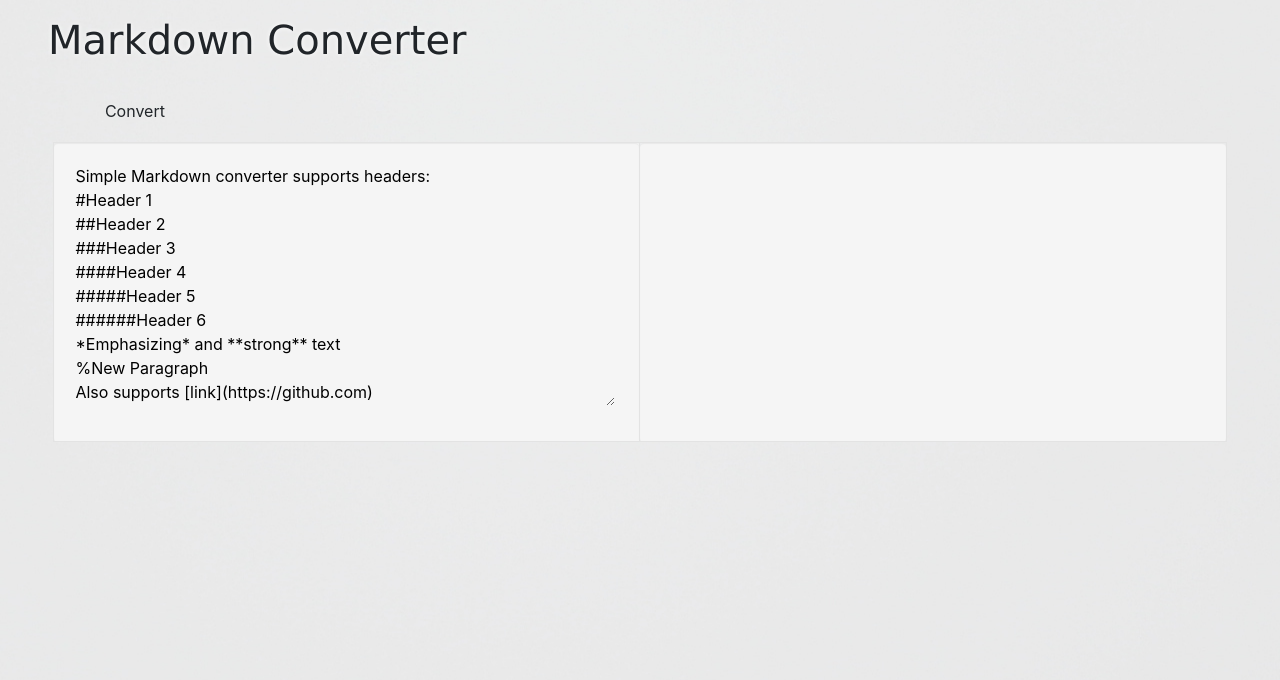
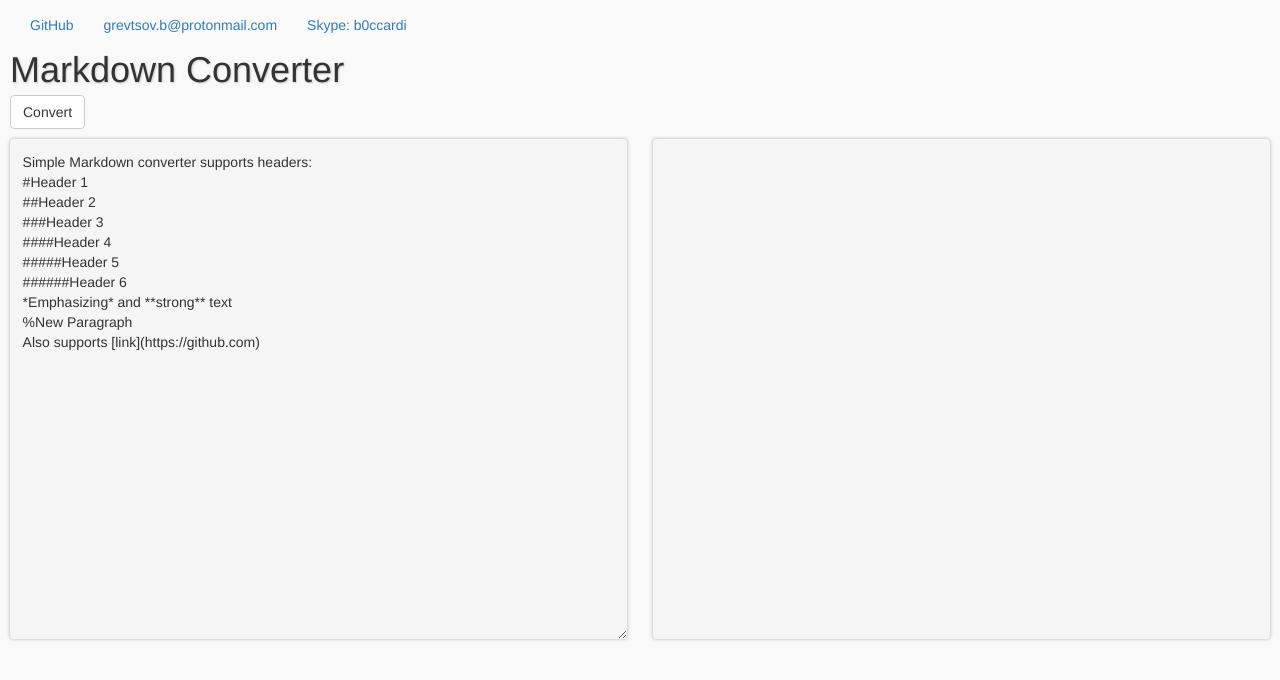
Before and after one commit to FuRa1/md-converter, a website: page index.html in a window 1280 px wide. Drawn offline with nearby package versions, Linux system fonts and the light colour scheme.

Commit message:
flexmark

```diff
--- a/bower.json
+++ b/bower.json
@@ -3,6 +3,7 @@
   "version": "0.0.1",
   "license": "NL",
   "dependencies": {
-    "jquery": "~2.1.4"
+    "jquery": "~2.1.4",
+    "bootstrap": "~3.3.6"
   }
 }
--- a/css/style.css
+++ b/css/style.css
@@ -1,94 +1,45 @@
-.table1 {
-    left: 3%;
-    width: 94%;
-    min-height: 300px;
-    position: relative;
+body{
+    background-color: rgba(204,204,204, .1);
+}
+main {
+    display: flex;
+    flex-direction: column;
+    min-width: 560px;
+    padding: 1rem;
+    padding-top: 0;
+    box-sizing: border-box;
+    justify-content: center;
+}
+main header h1{
+    text-shadow: 1px 1px 2px #ccc;
+    display: inline-block;
+    line-height: 3rem;
+    vertical-align: middle;
+    margin-top: 5px;
+}
+
+.area {
+    display: flex;
+    flex-direction: row;
+    justify-content: space-between;
+    width: 100%;
+    flex-basis: 50rem;
+    box-sizing: border-box;
+    margin-top: 1rem;
+
+
+}
+.area div,
+.area textarea{
+    flex-basis: 49%;
+    padding: 1%;
+    border-radius: 4px;
+    box-shadow: 0 0 3px 1px #ccc;
+    background-color: rgba(204,204,204, .1);
 
 }
 
-.col {
-    padding-top: 20px;
-    position: relative;
-    vertical-align: top;
-    margin: auto;
-}
-
-.wells {
-    min-height: 20px;
-    padding: 19px;
-    margin-bottom: 20px;
-    background-color: #f5f5f5;
-    border: 1px solid #e3e3e3;
-    border-radius: 4px;
-    -webkit-box-shadow: inset 0 1px 1px rgba(0, 0, 0, .05);
-    box-shadow: inset 0 1px 1px rgba(0, 0, 0, .05);
-    width: 46%;
-    height: 100%;
-    position: relative;
-    vertical-align: top;
-}
-
-#source {
-    position: relative;
-    width: 99%;
-    height: 100%;
+.area textarea{
     outline: none;
     border: none;
-    background-color: transparent;
 }
-body{
-    background: grey url("../img/background.jpg") no-repeat 50% 50%;
-    padding: 1rem;
-}
-
-header {
-    position: relative;
-    font-family: Geneva, Georgia, Verdana, Arial, Sans-Serif;
-    margin-left: 2rem;
-}
-header h1{
-    text-shadow: 0 0 5px white;
-}
-
-#title:hover {
-    background-color: #000000;
-}
-
-#title {
-    background-color: #777777;
-    border-radius: 5px;
-    text-align: center;
-    font-family: Geneva, Verdana, Arial, Sans-Serif;
-    color: #FFFFFF;
-    width: 250px;
-    height: 25px;
-    float: right;
-    position: relative;
-    z-index: 10;
-    margin: 2rem;
-    transition: .5s;
-}
-
-#title a {
-    text-decoration: none;
-    color: white;
-
-}
-
-#convert {
-    margin-left: 5%;
-    margin-bottom: 1%;
-}
-
-.headers {
-    margin-bottom: -5px;
-    margin-top: 0;
-}
-
-#result {
-    white-space: pre-wrap;
-}
-
-.newP {
-    margin-bottom: -5px;
-}
--- a/index.html
+++ b/index.html
@@ -13,22 +13,24 @@
 
 </head>
 <body>
-<div id="nav-collapse" class="collapse navbar-collapse">
+
+<nav id="nav-collapse" class="collapse navbar-collapse">
     <ul class="nav navbar-nav">
         <li><a href="https://github.com/FuRa1/md-converter">GitHub</a></li>
         <li><a href="mailto:grevtsov.b@protonmail.com?Subject=Job">grevtsov.b@protonmail.com</a></li>
         <li><a href="skype:b0ccardi" target="_top">Skype: b0ccardi</a></li>
     </ul>
-</div>
+</nav>
+<main>
     <header>
         <h1>Markdown Converter</h1>
     </header>
+    <article>
         <div class="col">
             <button class="btn btn-default" id="convert">Convert</button>
         </div>
-<table class="table1">
-    <tr>
-        <td class="wells">
+    </article>
+    <section class="area">
                 <textarea id="source" cols="30" rows="10">Simple Markdown converter supports headers:
 #Header 1
 ##Header 2
@@ -40,12 +42,9 @@
 %New Paragraph
 Also supports [link](https://github.com)
                 </textarea>
-        </td>
-        <td class="wells">
         <div id="result"></div>
-        </td>
-    </tr>
-</table>
+    </section>
+</main>
 <script src="bower_components/jquery/dist/jquery.min.js"></script>
 <script src="js/parser.js"></script>
 <script src="js/page.js"></script>
```
Also changed, not shown: 1 other file. Lines whose indentation alone changed are shown as unchanged.
